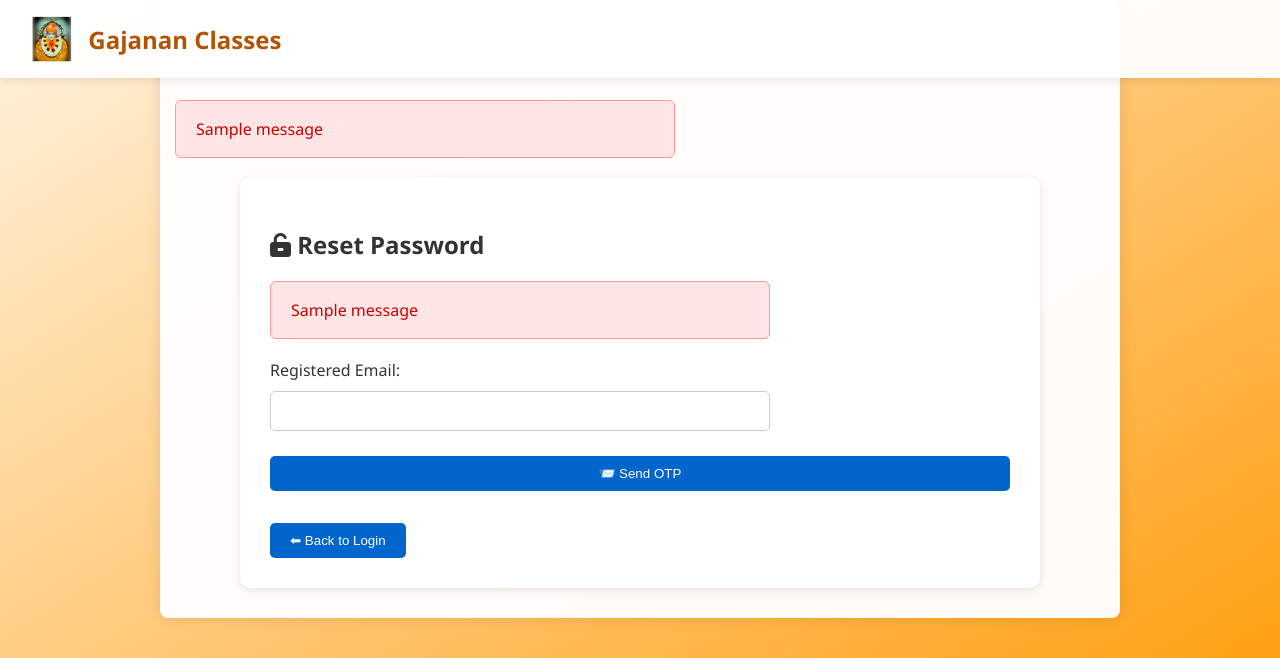
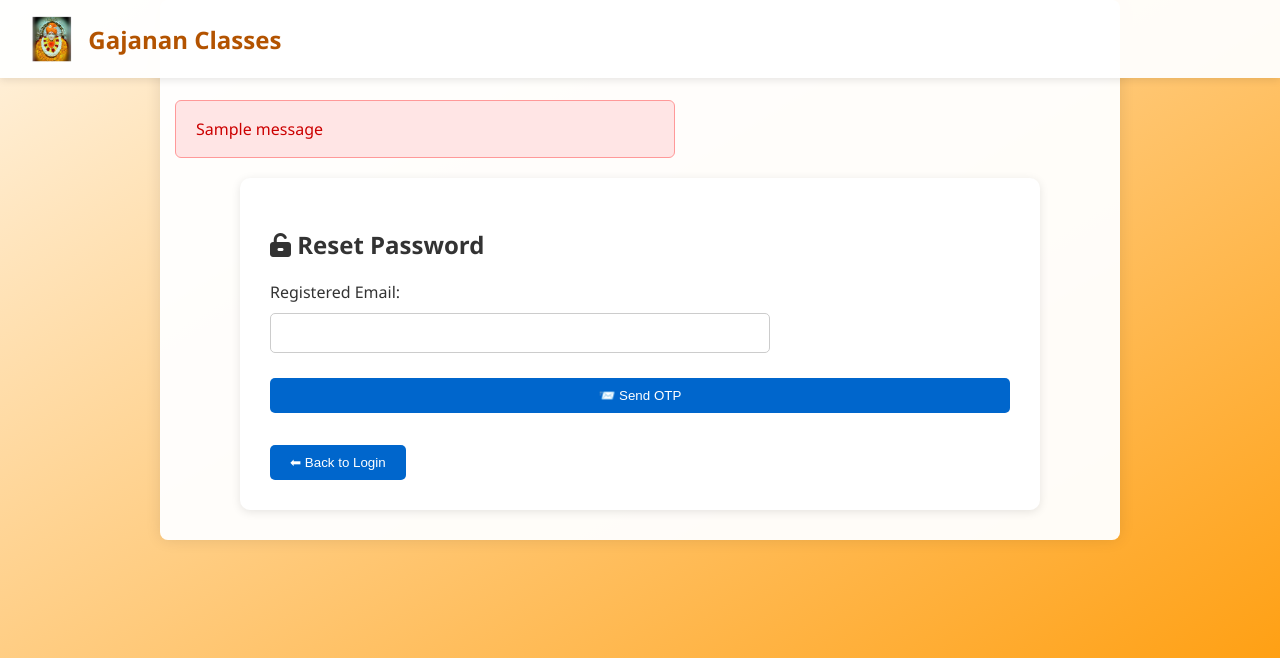
Before and after one commit to HritikWani/sanskrit-tutor, a Flask app: page /reset-password in a window 1280 px wide. Shown: the top 658 px of the page. Run offline with Flask 3, Linux system fonts and the light colour scheme; one stand-in notice (Sample message) is shown.

Commit message:
update msg reset pass

```diff
--- a/templates/reset_password.html
+++ b/templates/reset_password.html
@@ -5,16 +5,6 @@
 {% block content %}
 <div class="container">
   <h2><i class="fas fa-unlock-alt"></i> Reset Password</h2>
-
-  {% with messages = get_flashed_messages() %}
-    {% if messages %}
-      <ul class="flashes">
-        {% for message in messages %}
-          <li>{{ message }}</li>
-        {% endfor %}
-      </ul>
-    {% endif %}
-  {% endwith %}
 
   <form method="POST">
     <label for="email">Registered Email:</label>
```
